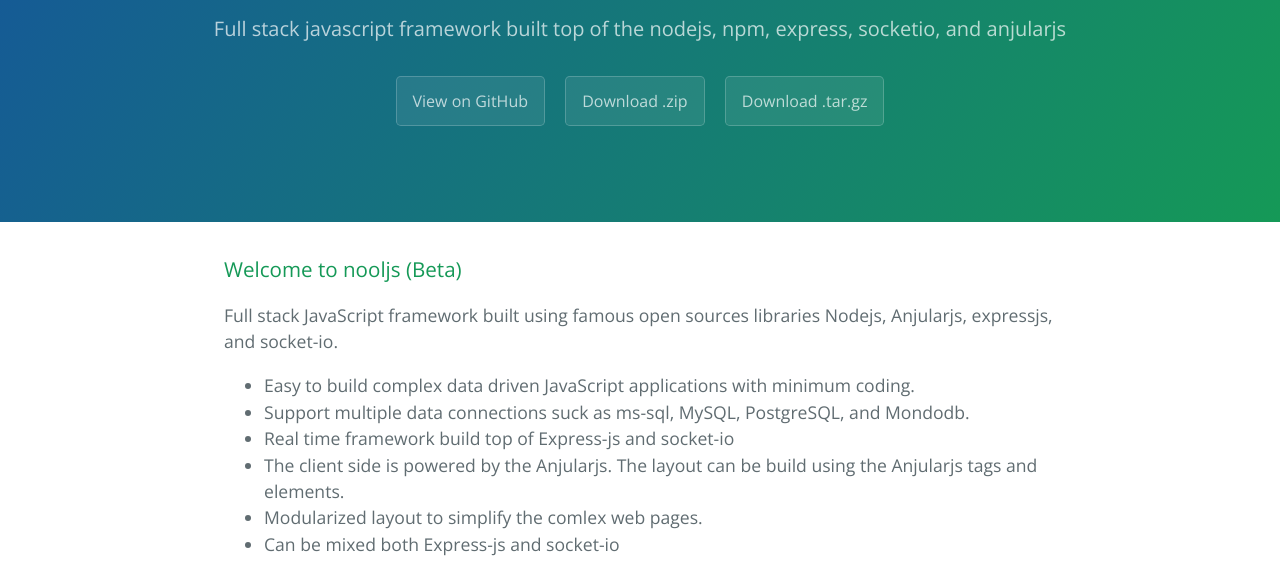
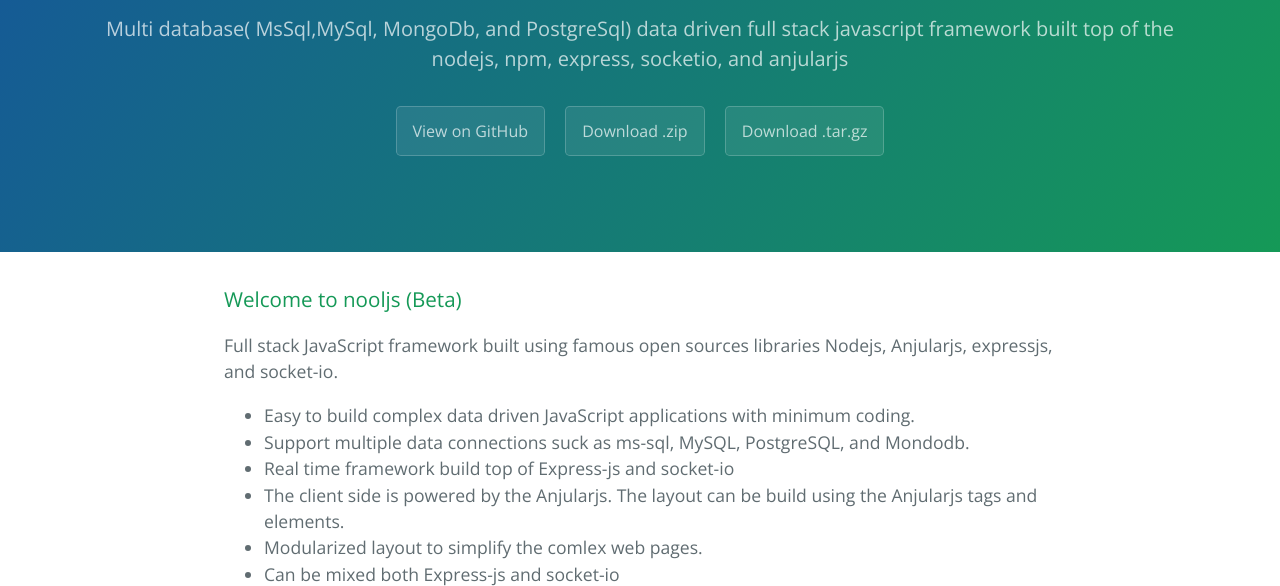
Before and after one commit to nooljs/nooljs, a plain HTML site: page index.html in a window 1280 px wide. Shown: the part 161-747 px from the top of the page. Drawn offline with nearby package versions, Linux system fonts and the light colour scheme.

Commit message:
Update index.html

```diff
--- a/index.html
+++ b/index.html
@@ -14,7 +14,7 @@
   <body>
     <section class="page-header">
       <h1 class="project-name">Nooljs</h1>
-      <h2 class="project-tagline">Full stack javascript framework  built top of the nodejs, npm, express, socketio, and  anjularjs</h2>
+      <h2 class="project-tagline">Multi database( MsSql,MySql, MongoDb, and PostgreSql) data driven full stack javascript framework  built top of the nodejs, npm, express, socketio, and  anjularjs</h2>
       <a href="https://github.com/nooljs/nooljs" class="btn">View on GitHub</a>
       <a href="https://github.com/nooljs/nooljs/zipball/master" class="btn">Download .zip</a>
       <a href="https://github.com/nooljs/nooljs/tarball/master" class="btn">Download .tar.gz</a>
```
